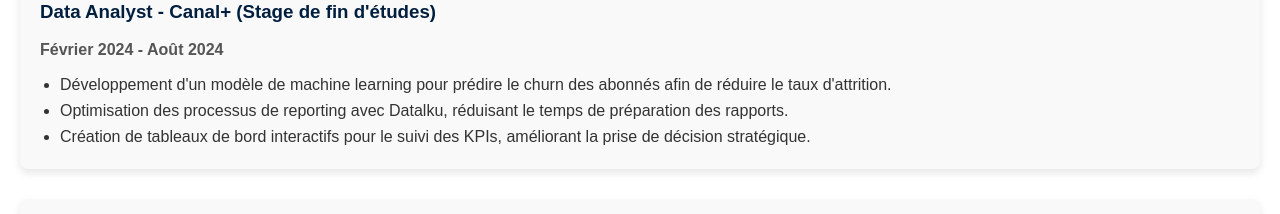
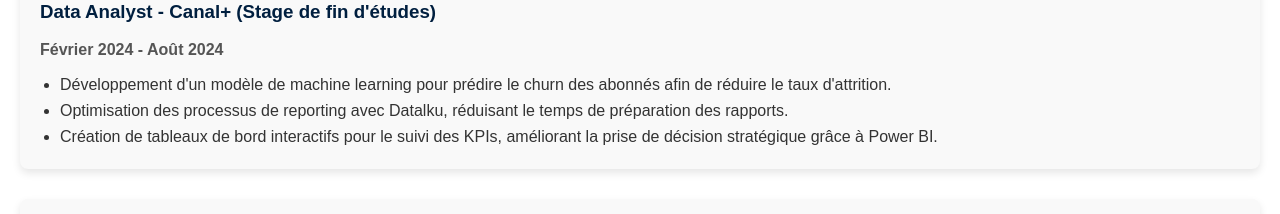
Before and after one commit to Samadkod/Samadkod.github.io, a plain HTML site: page index.html in a window 1280 px wide. Shown: the part 3800-4014 px from the top of the page. Drawn offline with Linux system fonts and the light colour scheme.

Commit message:
Update index.html

```diff
--- a/index.html
+++ b/index.html
@@ -143,7 +143,7 @@
             <ul>
                 <li>Développement d'un modèle de machine learning pour prédire le churn des abonnés afin de réduire le taux d'attrition.</li>
                 <li>Optimisation des processus de reporting avec Datalku, réduisant le temps de préparation des rapports.</li>
-                <li>Création de tableaux de bord interactifs pour le suivi des KPIs, améliorant la prise de décision stratégique.</li>
+                <li>Création de tableaux de bord interactifs pour le suivi des KPIs, améliorant la prise de décision stratégique grâce à Power BI.</li>
             </ul>
         </div>
         <div class="experience-item">
```
